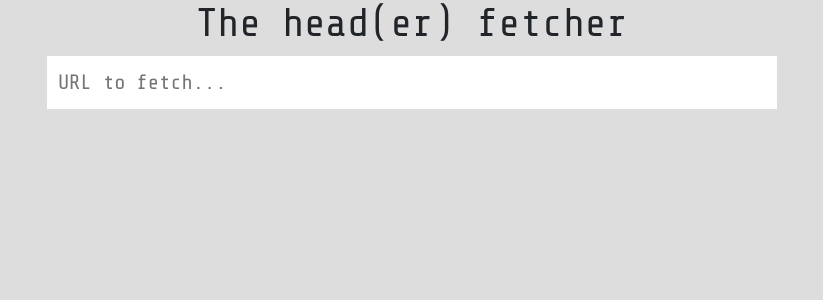
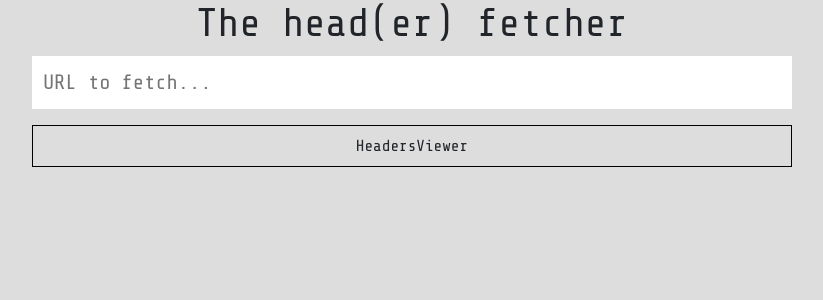
Before and after one commit to robahl/unobstrusive-head-fetcher, a React (Create React App) app: page / in a window 1280 px wide. Shown: the top 300 px of the page, without its empty margins (228-1051 px from the left). Built offline with nearby package versions, Linux system fonts and the light colour scheme.

Commit message:
Rearange bootstrap grid

```diff
--- a/src/App.js
+++ b/src/App.js
@@ -1,10 +1,13 @@
 import React, { Component } from 'react';
 import UrlInput from './UrlInput';
+import HeadersViewer from './HeadersViewer';
 import './App.scss';
 
 class App extends Component {
   constructor() {
     super();
+
+    this.state = { headers: {} };
 
     this.handleUrlSubmit = this.handleUrlSubmit.bind(this);
   }
@@ -22,10 +25,17 @@ class App extends Component {
     return (
       <div className="App container">
         <div className="row">
-          <h1 className="col">The head(er) fetcher</h1>
-        </div>
-        <div className="row">
-          <UrlInput onSubmit={this.handleUrlSubmit} />
+          <div className="col-sm col-md-8 offset-md-2">
+            <div className="row">
+              <h1 className="col">The head(er) fetcher</h1>
+            </div>
+            <div className="row">
+              <UrlInput onSubmit={this.handleUrlSubmit} />
+            </div>
+            <div className="row">
+              <HeadersViewer headers={this.state.headers} />
+            </div>
+          </div>
         </div>
       </div>
     );
--- a/src/UrlInput.js
+++ b/src/UrlInput.js
@@ -27,7 +27,7 @@ export default class UrlInput extends Component {
 
   render() {
     return (
-      <div className="UrlInput col-sm col-md-8 offset-md-2">
+      <div className="UrlInput col p-0">
         <form onSubmit={this.submitUrl}>
           <input
             placeholder="URL to fetch..."
```
